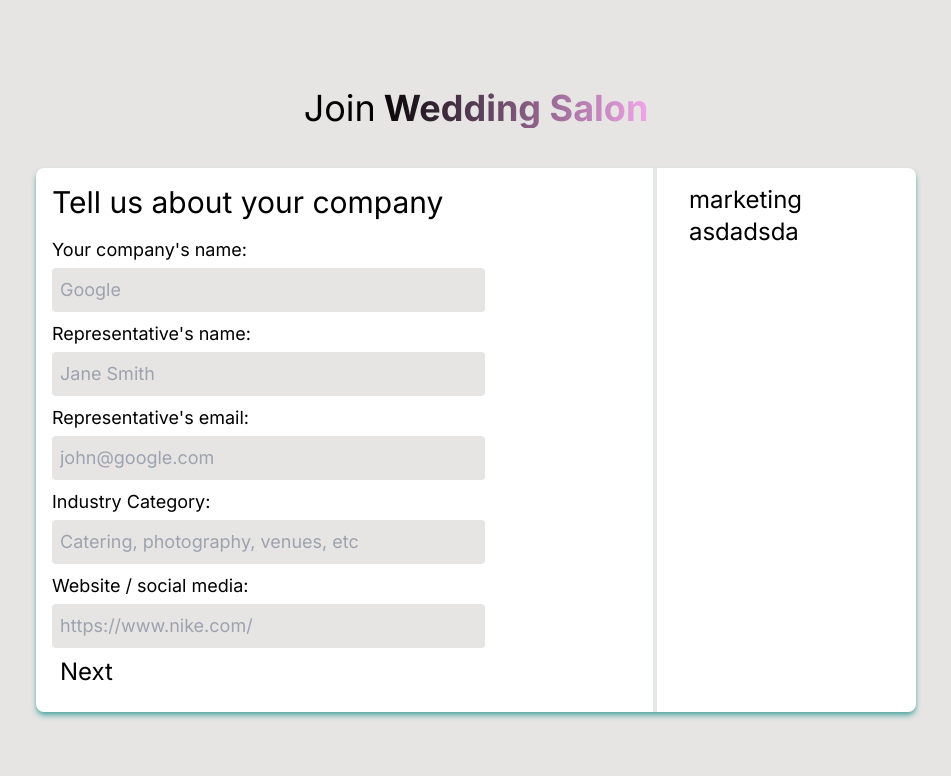
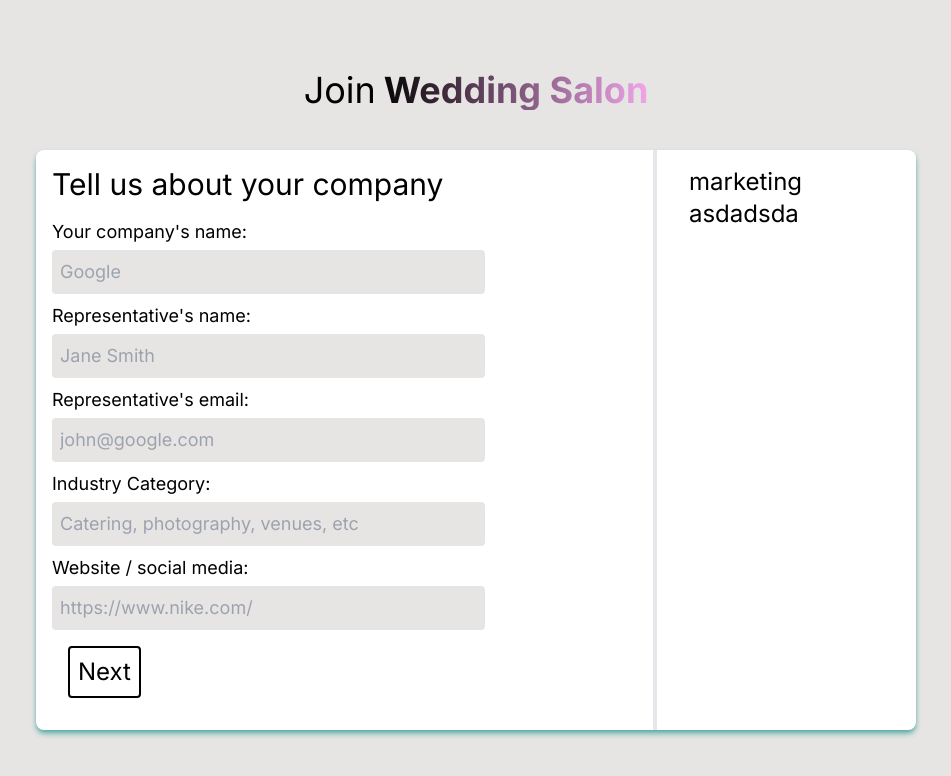
Before and after one commit to jinitsuga/ws-payments, a Next.js app: page /register in a window 1280 px wide. Shown: the top 776 px of the page, without its empty margins (164-1115 px from the left). Built offline with nearby package versions, Linux system fonts and the light colour scheme.

Commit message:
add style, and button rendering according to form steps

```diff
--- a/src/app/Components/MainForm.tsx
+++ b/src/app/Components/MainForm.tsx
@@ -28,6 +28,7 @@ export default function MainForm() {
   const [formSteps, setFormSteps] = useState<number>(0);
 
   console.log(formData);
+  console.log(formSteps);
 
   // Validation will come after fields per step are settled in stone
 
@@ -63,6 +64,7 @@ export default function MainForm() {
       <ul className="flex justify-between  p-2">
         <li className={`${formSteps > 0 ? "block" : "hidden"}`}>
           <button
+            className="border-2 border-black m-2 hover:text-ws-pink hover:border-ws-pink rounded p-2"
             onClick={() => {
               moveSteps("back");
             }}
@@ -70,8 +72,9 @@ export default function MainForm() {
             Back
           </button>
         </li>
-        <li>
+        <li className={`${formSteps >= 2 ? "hidden" : "block"}`}>
           <button
+            className="border-2 border-black m-2 hover:text-ws-pink hover:border-ws-pink rounded p-2"
             onClick={() => {
               moveSteps("forward");
             }}
--- a/src/app/api/pay/route.ts
+++ b/src/app/api/pay/route.ts
@@ -45,6 +45,7 @@ export async function POST(req: NextRequest) {
 
   if (!sizeCheck || !carteCheck) {
     console.log("information toyed with");
+    return;
   }
 
   const totalPayment = cartePrice(formData) + formData.size.value;
```
